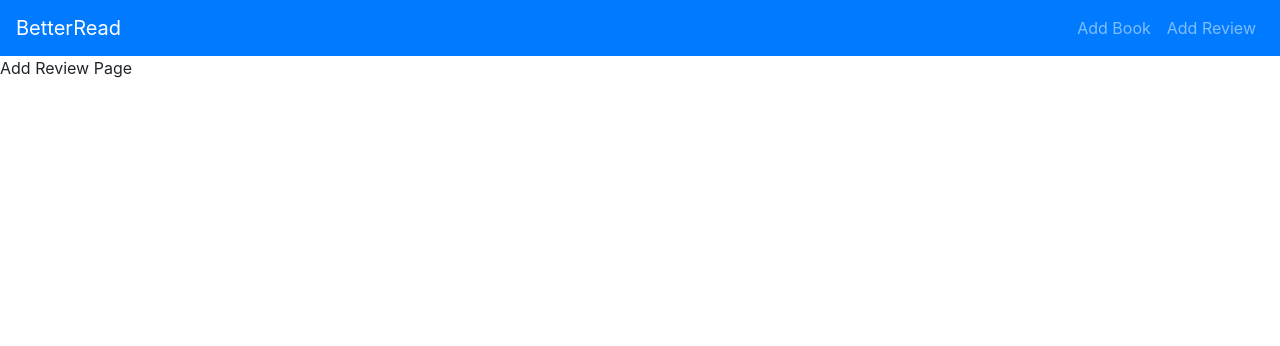
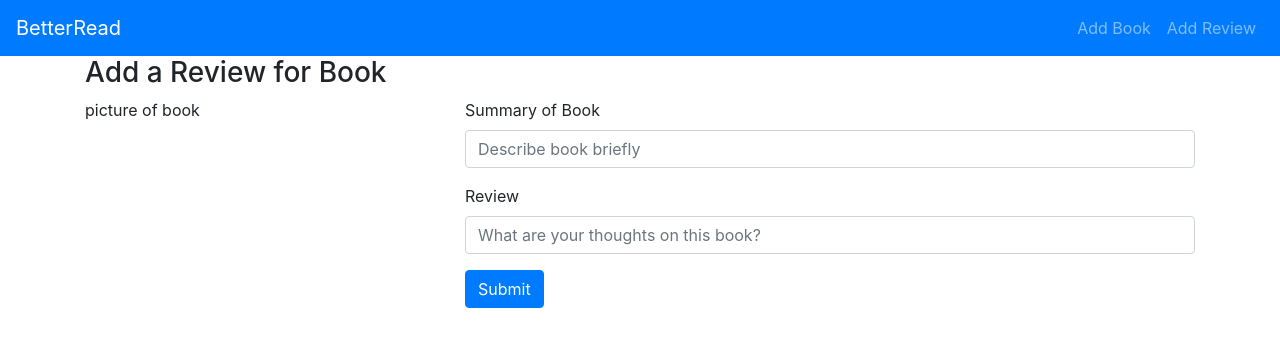
Before and after one commit to tanshinjie/Database-BigDataSystem_Betterread, a React (Create React App) app in the folder betterread-ui/: page /add_review in a window 1280 px wide. Shown: the top 346 px of the page. Built offline with nearby package versions, Linux system fonts and the light colour scheme.

Commit message:
Changed containers

```diff
--- a/betterread-ui/src/Containers/AddBook.js
+++ b/betterread-ui/src/Containers/AddBook.js
@@ -1,7 +1,35 @@
 import React from "react";
 
 const AddBook = () => {
-  return <div>Add Book Page</div>;
+  return (
+    <div class="container">
+
+      <h3>Add a New Book</h3>
+
+      <form>
+      <div class="row">
+
+        <div class="col-sm-6">
+          <div class="form-group">
+            <input type="text" class="form-control" id="titleofbook" placeholder="Title of Book"/>
+          </div>
+          <div class="form-group">
+            <input type="text" class="form-control" id="nameofauthor" placeholder="Name of Author"/>
+          </div>
+          <button type="submit" class="btn btn-primary">Add Book</button>
+        </div>
+
+        <div class="col-sm-6">
+          Note: asiovneaovne Shinjie you got the text for notes please copy and paste here thankyouuu! :)
+        </div>
+
+      </div>
+      </form>
+
+    </div>
+
+
+  );
 };
 
 export default AddBook;
--- a/betterread-ui/src/Containers/AddReview.js
+++ b/betterread-ui/src/Containers/AddReview.js
@@ -1,10 +1,35 @@
-import React from 'react'
+import React from 'react';
 
 const AddReview = () => {
     return (
-        <div>
-            Add Review Page
+      <div class="container">
+        <h3>Add a Review for Book</h3>
+        <div class="row">
+
+          <div class="col-sm-4">
+          picture of book
+          </div>
+
+          <div class="col-sm-8">
+          <form>
+
+            <div class="form-group">
+              <label>Summary of Book</label>
+              <input type="text" class="form-control" id="summary" placeholder="Describe book briefly"/>
+            </div>
+
+            <div class="form-group">
+              <label>Review</label>
+              <input type="text" class="form-control" id="review" placeholder="What are your thoughts on this book?"/>
+            </div>
+
+            <button type="submit" class="btn btn-primary">Submit</button>
+
+          </form>
+          </div>
+
         </div>
+      </div>
     )
 }
 
--- a/betterread-ui/src/Containers/Home.js
+++ b/betterread-ui/src/Containers/Home.js
@@ -1,10 +1,79 @@
-import React from 'react'
+import React from 'react';
 
 const Home = () => {
     return (
-        <div>
-            Home page
+      <div class="container">
+
+        <h1 class="my-4">BetterRead Book Reviews</h1>
+
+        <form>
+          <input type="search"  value="Search for a book" ></input>
+        </form>
+
+
+        <div class="dropdown">
+          <button class="btn btn-secondary dropdown-toggle" type="button" id="dropdownMenuButton" data-toggle="dropdown" aria-haspopup="true" aria-expanded="false">
+            Genres
+          </button>
+          <div class="dropdown-menu" aria-labelledby="dropdownMenuButton">
+            <a class="dropdown-item" href="#">Action</a>
+            <a class="dropdown-item" href="#">Another action</a>
+            <a class="dropdown-item" href="#">Something else here</a>
+          </div>
+
+          <button class="btn btn-secondary dropdown-toggle" type="button" id="dropdownMenuButton" data-toggle="dropdown" aria-haspopup="true" aria-expanded="false">
+            Reviews
+          </button>
+          <div class="dropdown-menu" aria-labelledby="dropdownMenuButton">
+            <a class="dropdown-item" href="#">Action</a>
+            <a class="dropdown-item" href="#">Another action</a>
+            <a class="dropdown-item" href="#">Something else here</a>
+          </div>
+
+          <button class="btn btn-secondary dropdown-toggle" type="button" id="dropdownMenuButton" data-toggle="dropdown" aria-haspopup="true" aria-expanded="false">
+            Minimum Rating
+          </button>
+          <div class="dropdown-menu" aria-labelledby="dropdownMenuButton">
+            <a class="dropdown-item" href="#">Action</a>
+            <a class="dropdown-item" href="#">Another action</a>
+            <a class="dropdown-item" href="#">Something else here</a>
+          </div>
         </div>
+
+
+        <div class="row">
+
+          <div class="col-lg-12 mb-4">
+            <div class="card h-100">
+              <h4 class="card-header">Book Title</h4>
+              <div class="card-body">
+                <img src="dinoegg.png" width="200px"></img>
+                <a class="card-text">How do i do rows of text in here?</a>
+                <a class="card-text">This is my paragraph tag</a>
+              </div>
+              <div class="class-footer">
+                <a href="/add_review" class="btn btn-primary">Add a Review</a>
+              </div>
+            </div>
+          </div>
+
+          <div class="col-lg-12 mb-4">
+            <div class="card h-100">
+              <h4 class="card-header"> Card Title</h4>
+              <div class="card-body">
+                <a class="card-text">This is my paragraph tag</a>
+              </div>
+              <div class="class-footer">
+                <a href="/add_review" class="btn btn-primary">Learn More</a>
+              </div>
+            </div>
+          </div>
+
+
+        </div>
+      </div>
+
+
     )
 }
 
--- a/betterread-ui/src/Containers/ViewReview.js
+++ b/betterread-ui/src/Containers/ViewReview.js
@@ -1,7 +1,9 @@
 import React from "react";
 
 const ViewReview = () => {
-  return <div>View Review Page</div>;
+  return (
+    <div>View Review Page</div>
+  )
 };
 
 export default ViewReview;
```
